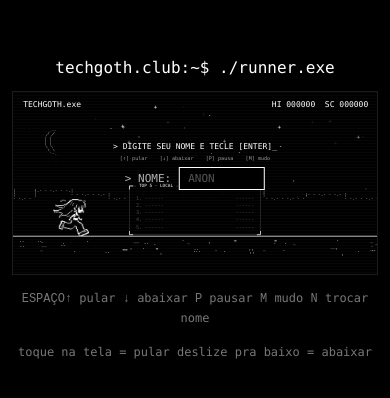
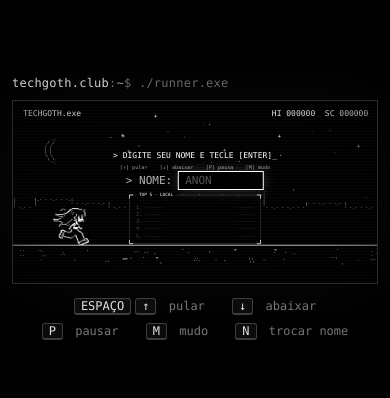
Before and after one commit to ellabrandao/techgoth, a plain HTML site: page index.html in a window 390 px wide. Shown: the part 212-610 px from the top of the page. Drawn offline with Linux system fonts and the light colour scheme; no server answers.

Commit message:
Update style.css

```diff
--- a/style.css
+++ b/style.css
@@ -17,25 +17,56 @@ main {
   flex-direction: column;
   align-items: center;
   justify-content: center;
-  gap: 14px;
+  gap: 10px;
   padding: 12px;
 }
 
+/* tudo alinhado na mesma largura do jogo */
+main > * { width: min(100%, 1100px); }
+
+/* linha de comando em cima do jogo */
+.prompt {
+  font-size: 12px;
+  color: #666;
+  letter-spacing: 0.02em;
+  white-space: nowrap;
+  overflow: hidden;
+  text-overflow: ellipsis;
+}
+
+.prompt .host { color: #d0d0d0; }
+.prompt .path { color: #999; }
+
+.cursor {
+  display: inline-block;
+  width: 0.6em;
+  height: 1em;
+  margin-left: 5px;
+  background: #cfcfcf;
+  vertical-align: -0.15em;
+  animation: blink 1.06s steps(1) infinite;
+}
+
+@keyframes blink { 50% { opacity: 0; } }
+
+/* "monitor": moldura fina + brilho bem leve */
 .screen {
   position: relative;
-  width: min(100%, 1100px);
   aspect-ratio: 2 / 1;
   background: #000;
-  border: 1px solid #1c1c1c;
+  border: 1px solid #2c2c2c;
+  box-shadow: 0 0 0 1px #000, 0 0 70px rgba(255, 255, 255, 0.04);
 }
 
-/* leve efeito de monitor CRT por cima do canvas */
+/* efeito CRT por cima do canvas: linhas de varredura + cantos mais escuros */
 .screen::after {
   content: "";
   position: absolute;
   inset: 0;
   pointer-events: none;
-  background: repeating-linear-gradient(
+  background:
+    radial-gradient(ellipse at center, transparent 62%, rgba(0, 0, 0, 0.5) 100%),
+    repeating-linear-gradient(
       to bottom,
       rgba(255, 255, 255, 0.025) 0,
       rgba(255, 255, 255, 0.025) 1px,
@@ -51,21 +82,46 @@ canvas {
   image-rendering: pixelated;
 }
 
+/* teclas */
 .hint {
   font-size: 12px;
   color: #777;
   text-align: center;
-  line-height: 1.6;
-  max-width: 1000px;
+  line-height: 2.1;
 }
 
-.hint b { color: #ccc; font-weight: normal; }
+.hint .item {
+  display: inline-block;
+  margin: 0 10px;
+  white-space: nowrap;
+}
+
+.hint kbd {
+  font: inherit;
+  color: #e2e2e2;
+  background: #0b0b0b;
+  border: 1px solid #3d3d3d;
+  border-bottom-width: 2px;
+  border-radius: 3px;
+  padding: 0 6px;
+  margin-right: 5px;
+}
+
+.hint kbd + kbd { margin-left: -1px; }
+.hint.touch { display: none; }
+
+/* celular: mostra só as dicas de toque */
+@media (hover: none) and (pointer: coarse) {
+  .hint.keys { display: none; }
+  .hint.touch { display: block; }
+  .prompt { font-size: 11px; }
+}
 
 /* campo de nome (aparece só na tela inicial) */
 #namebox {
   position: absolute;
   left: 50%;
-  top: 41%;
+  top: 38.5%;
   transform: translateX(-50%);
   display: flex;
   align-items: center;
@@ -79,7 +135,7 @@ canvas {
 #name {
   background: #000;
   color: #fff;
-  border: 1px solid #666;
+  border: 1px solid #5c5c5c;
   padding: 4px 8px;
   width: 13ch;
   font: inherit;
@@ -89,5 +145,14 @@ canvas {
   user-select: text;
 }
 
-#name:focus { border-color: #fff; }
+#name:focus {
+  border-color: #fff;
+  box-shadow: 0 0 14px rgba(255, 255, 255, 0.18);
+}
+
 #name::placeholder { color: #555; }
+
+@media (max-width: 640px) {
+  #namebox { gap: 6px; }
+  #name { padding: 2px 6px; }
+}
```
Lines whose indentation alone changed are shown as unchanged.
